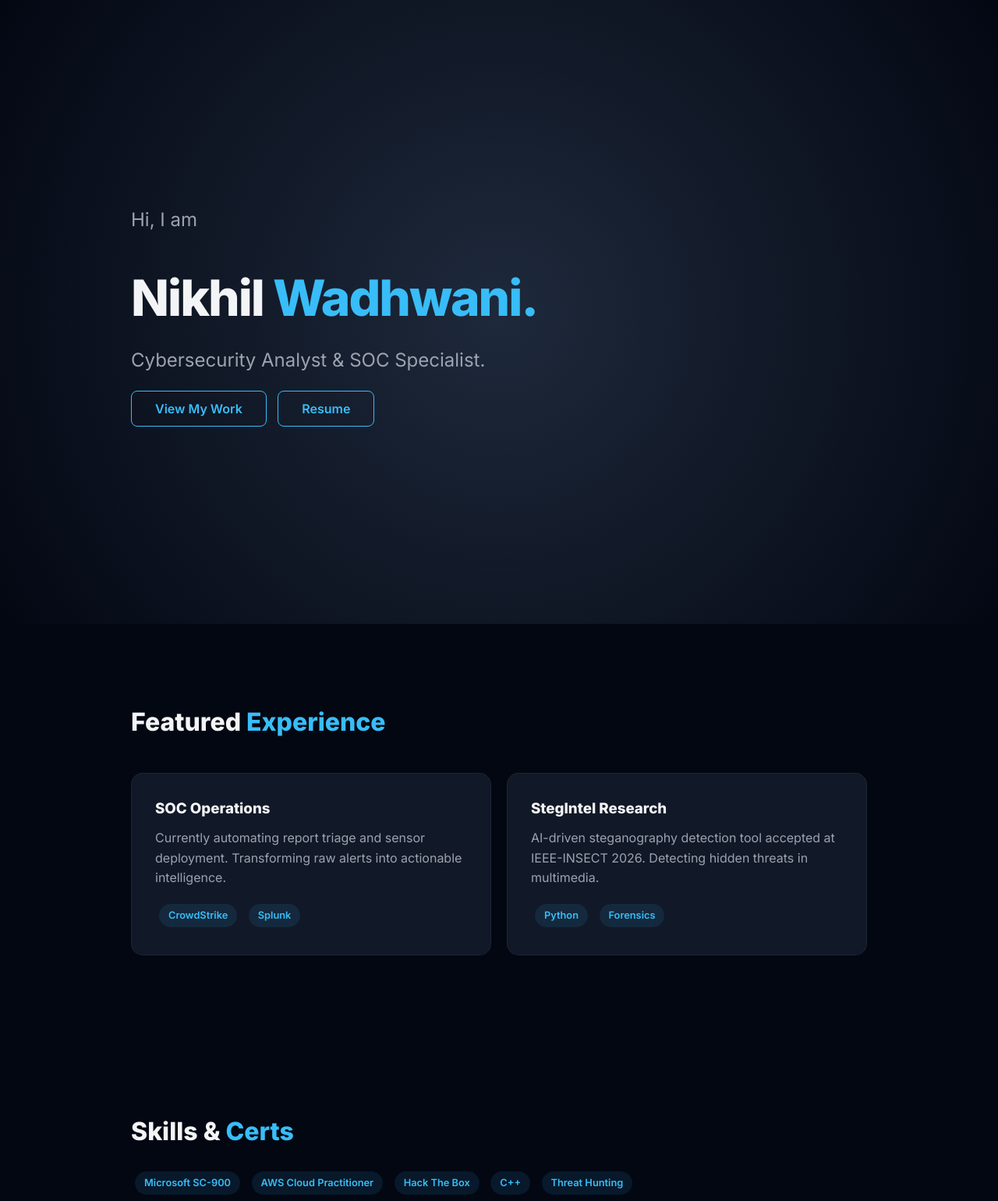
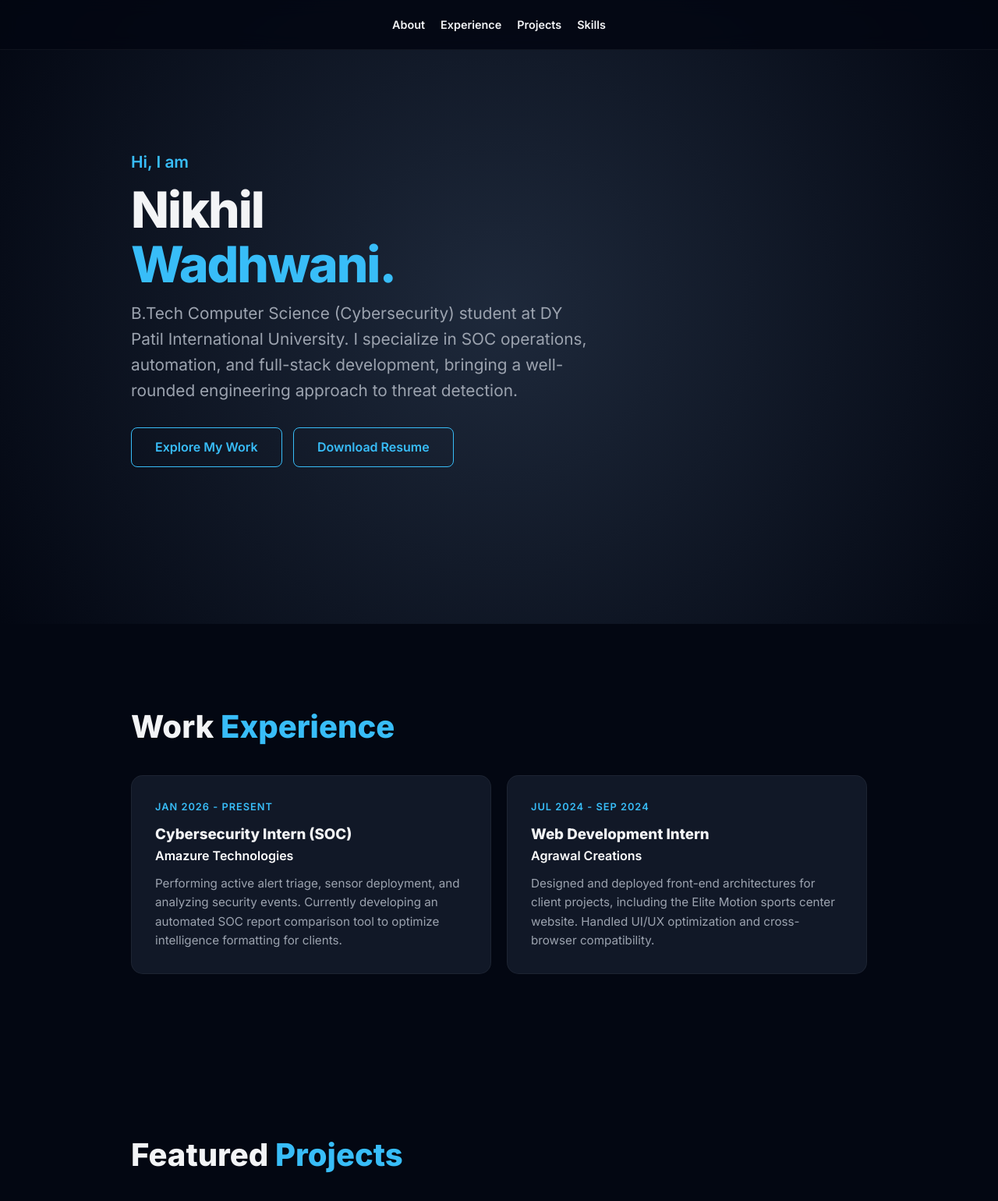
Before and after one commit to nikhil-wadhwani1/portfolio, a plain HTML site: page index.html in a window 1280 px wide. Shown: the top 1540 px of the page at 78% size. Drawn offline with nearby package versions, Linux system fonts and the light colour scheme.

Commit message:
added full cv

```diff
--- a/index.html
+++ b/index.html
@@ -1,9 +1,10 @@
 <!DOCTYPE html>
 <html lang="en">
+
 <head>
     <meta charset="UTF-8">
     <meta name="viewport" content="width=device-width, initial-scale=1.0">
-    <title>Nikhil Wadhwani | Cybersecurity & SOC</title>
+    <title>Nikhil Wadhwani | Digital Portfolio</title>
     <link href="https://fonts.googleapis.com/css2?family=Inter:wght@300;400;600;800&display=swap" rel="stylesheet">
     <link rel="stylesheet" href="https://unpkg.com/aos@next/dist/aos.css" />
 
@@ -11,109 +12,284 @@
         :root {
             --bg: #030712;
             --card-bg: #111827;
-            --accent: #38bdf8; /* Cyber Blue */
+            --accent: #38bdf8;
             --text-main: #f3f4f6;
             --text-dim: #9ca3af;
         }
 
-        * { margin: 0; padding: 0; box-sizing: border-box; font-family: 'Inter', sans-serif; }
-        body { background-color: var(--bg); color: var(--text-main); line-height: 1.6; overflow-x: hidden; }
+        * {
+            margin: 0;
+            padding: 0;
+            box-sizing: border-box;
+            font-family: 'Inter', sans-serif;
+        }
 
-        /* Smooth Background Gradient */
+        body {
+            background-color: var(--bg);
+            color: var(--text-main);
+            line-height: 1.6;
+            overflow-x: hidden;
+        }
+
         .gradient-bg {
-            position: fixed; top: 0; left: 0; width: 100%; height: 100%;
+            position: fixed;
+            top: 0;
+            left: 0;
+            width: 100%;
+            height: 100%;
             background: radial-gradient(circle at 50% 50%, #1e293b 0%, #030712 100%);
             z-index: -1;
         }
 
-        section { padding: 100px 10%; max-width: 1200px; margin: 0 auto; }
+        /* Navigation */
+        nav {
+            position: fixed;
+            top: 0;
+            width: 100%;
+            padding: 20px 10%;
+            background: rgba(3, 7, 18, 0.85);
+            backdrop-filter: blur(10px);
+            z-index: 100;
+            display: flex;
+            justify-content: center;
+            gap: 20px;
+            border-bottom: 1px solid rgba(255, 255, 255, 0.05);
+        }
 
-        /* Hero Section */
-        .hero { height: 100vh; display: flex; flex-direction: column; justify-content: center; align-items: flex-start; }
-        h1 { font-size: 4rem; font-weight: 800; letter-spacing: -2px; margin-bottom: 10px; }
-        .accent-text { color: var(--accent); }
-        .hero p { font-size: 1.5rem; color: var(--text-dim); margin-bottom: 30px; }
+        nav a {
+            color: var(--text-main);
+            text-decoration: none;
+            font-size: 0.9rem;
+            font-weight: 600;
+            transition: 0.3s;
+        }
+
+        nav a:hover {
+            color: var(--accent);
+        }
+
+        section {
+            padding: 100px 10%;
+            max-width: 1200px;
+            margin: 0 auto;
+        }
+
+        /* Hero */
+        .hero {
+            min-height: 100vh;
+            display: flex;
+            flex-direction: column;
+            justify-content: center;
+        }
+
+        h1 {
+            font-size: 4rem;
+            font-weight: 800;
+            letter-spacing: -2px;
+            margin-bottom: 10px;
+            line-height: 1.1;
+        }
+
+        .accent-text {
+            color: var(--accent);
+        }
+
+        .hero p {
+            font-size: 1.3rem;
+            color: var(--text-dim);
+            margin-bottom: 30px;
+            max-width: 600px;
+        }
 
         .btn {
-            padding: 12px 30px; border: 1px solid var(--accent); color: var(--accent);
-            text-decoration: none; border-radius: 8px; font-weight: 600;
+            padding: 12px 30px;
+            border: 1px solid var(--accent);
+            color: var(--accent);
+            text-decoration: none;
+            border-radius: 8px;
+            font-weight: 600;
             transition: all 0.3s ease;
+            display: inline-block;
+            margin-right: 10px;
+            margin-bottom: 10px;
         }
-        .btn:hover { background: var(--accent); color: var(--bg); box-shadow: 0 0 20px rgba(56, 189, 248, 0.4); }
 
-        /* Grid Layout for Projects */
-        .grid { display: grid; grid-template-columns: repeat(auto-fit, minmax(300px, 1fr)); gap: 20px; margin-top: 40px; }
+        .btn:hover {
+            background: var(--accent);
+            color: var(--bg);
+            box-shadow: 0 0 20px rgba(56, 189, 248, 0.4);
+        }
+
+        /* Grids & Cards */
+        .grid {
+            display: grid;
+            grid-template-columns: repeat(auto-fit, minmax(320px, 1fr));
+            gap: 20px;
+            margin-top: 30px;
+        }
+
         .card {
-            background: var(--card-bg); padding: 30px; border-radius: 15px;
-            border: 1px solid rgba(255,255,255,0.05); transition: 0.3s;
+            background: var(--card-bg);
+            padding: 30px;
+            border-radius: 15px;
+            border: 1px solid rgba(255, 255, 255, 0.05);
+            transition: 0.3s;
         }
-        .card:hover { transform: translateY(-10px); border-color: var(--accent); }
+
+        .card:hover {
+            transform: translateY(-5px);
+            border-color: var(--accent);
+        }
+
+        .date-badge {
+            font-size: 0.8rem;
+            color: var(--accent);
+            text-transform: uppercase;
+            font-weight: 600;
+            letter-spacing: 1px;
+            display: block;
+            margin-bottom: 10px;
+        }
 
         .skill-tag {
-            display: inline-block; background: rgba(56, 189, 248, 0.1);
-            color: var(--accent); padding: 5px 12px; border-radius: 20px;
-            font-size: 0.8rem; margin: 5px; font-weight: 600;
+            display: inline-block;
+            background: rgba(56, 189, 248, 0.1);
+            color: var(--accent);
+            padding: 6px 14px;
+            border-radius: 20px;
+            font-size: 0.85rem;
+            margin: 5px 5px 5px 0;
+            font-weight: 600;
         }
 
-        /* Mobile Responsive */
-        @media (max-width: 768px) { h1 { font-size: 2.5rem; } }
+        @media (max-width: 768px) {
+            h1 {
+                font-size: 2.5rem;
+            }
+
+            nav {
+                display: none;
+                /* Hide nav on mobile to save space */
+            }
+        }
     </style>
 </head>
+
 <body>
 
     <div class="gradient-bg"></div>
 
-<section class="hero" data-aos="fade-up">
-    <p>Hi, I am</p>
-    <h1>Nikhil <span class="accent-text">Wadhwani.</span></h1>
-    <p>Cybersecurity Analyst & SOC Specialist.</p>
+    <nav>
+        <a href="#about">About</a>
+        <a href="#experience">Experience</a>
+        <a href="#projects">Projects</a>
+        <a href="#skills">Skills</a>
+    </nav>
+
+    <section class="hero" id="about" data-aos="fade-up">
+        <p style="color: var(--accent); font-weight: 600; margin-bottom: 10px;">Hi, I am</p>
+        <h1>Nikhil <br><span class="accent-text">Wadhwani.</span></h1>
+        <p>B.Tech Computer Science (Cybersecurity) student at DY Patil International University. I specialize in SOC
+            operations, automation, and full-stack development, bringing a well-rounded engineering approach to threat
+            detection.</p>
         <div>
-        <a href="#work" class="btn">View My Work</a>
-        <a href="resume.pdf" class="btn" style="margin-left: 10px;">Resume</a>
+            <a href="#experience" class="btn">Explore My Work</a>
+            <a href="resume.pdf" class="btn">Download Resume</a>
         </div>
     </section>
 
-<section id="work" data-aos="fade-up">
-    <h2 style="font-size: 2rem; margin-bottom: 40px;">Featured <span class="accent-text">Experience</span></h2>
+    <section id="experience" data-aos="fade-up">
+        <h2 style="font-size: 2.5rem; margin-bottom: 20px;">Work <span class="accent-text">Experience</span></h2>
         <div class="grid">
             <div class="card">
-            <h3>SOC Operations</h3>
-            <p style="color: var(--text-dim); margin-top: 10px;">Currently automating report triage and sensor deployment. Transforming raw alerts into actionable intelligence.</p>
+                <span class="date-badge">Jan 2026 - Present</span>
+                <h3>Cybersecurity Intern (SOC)</h3>
+                <p style="color: #fff; font-weight: 600;">Amazure Technologies</p>
+                <p style="color: var(--text-dim); margin-top: 10px; font-size: 0.95rem;">Performing active alert triage,
+                    sensor deployment, and analyzing security events. Currently developing an automated SOC report
+                    comparison tool to optimize intelligence formatting for clients.</p>
+            </div>
+            <div class="card">
+                <span class="date-badge">Jul 2024 - Sep 2024</span>
+                <h3>Web Development Intern</h3>
+                <p style="color: #fff; font-weight: 600;">Agrawal Creations</p>
+                <p style="color: var(--text-dim); margin-top: 10px; font-size: 0.95rem;">Designed and deployed front-end
+                    architectures for client projects, including the Elite Motion sports center website. Handled UI/UX
+                    optimization and cross-browser compatibility.</p>
+            </div>
+        </div>
+    </section>
+
+    <section id="projects" data-aos="fade-up">
+        <h2 style="font-size: 2.5rem; margin-bottom: 20px;">Featured <span class="accent-text">Projects</span></h2>
+        <div class="grid">
+            <div class="card">
+                <h3>SOC Automation Engine</h3>
+                <p style="color: var(--text-dim); margin-top: 10px; font-size: 0.95rem;">A script-based tool designed to
+                    compare and evaluate different output formats of SOC automation reports, streamlining the process of
+                    threat data review.</p>
                 <div style="margin-top: 15px;">
-                <span class="skill-tag">CrowdStrike</span> <span class="skill-tag">Splunk</span>
+                    <span class="skill-tag">Cybersecurity</span> <span class="skill-tag">Automation</span>
                 </div>
             </div>
             <div class="card">
-            <h3>StegIntel Research</h3>
-            <p style="color: var(--text-dim); margin-top: 10px;">AI-driven steganography detection tool accepted at IEEE-INSECT 2026. Detecting hidden threats in multimedia.</p>
+                <h3>AI Snake Game</h3>
+                <p style="color: var(--text-dim); margin-top: 10px; font-size: 0.95rem;">Engineered an autonomous agent
+                    using Reinforcement Learning. Implemented training loops that allow the AI to learn optimal pathing
+                    and survival strategies over time.</p>
                 <div style="margin-top: 15px;">
-                <span class="skill-tag">Python</span> <span class="skill-tag">Forensics</span>
+                    <span class="skill-tag">Python</span> <span class="skill-tag">Machine Learning</span>
+                </div>
+            </div>
+            <div class="card">
+                <h3>StegIntel</h3>
+                <p style="color: var(--text-dim); margin-top: 10px; font-size: 0.95rem;">Research-based AI tool for
+                    detecting hidden data within multimedia files. Paper accepted and published at the IEEE-INSECT 2026
+                    conference.</p>
+                <div style="margin-top: 15px;">
+                    <span class="skill-tag">Random Forest</span> <span class="skill-tag">CNN</span>
                 </div>
             </div>
         </div>
     </section>
 
-<section data-aos="fade-up">
-    <h2 style="font-size: 2rem; margin-bottom: 20px;">Skills & <span class="accent-text">Certs</span></h2>
-    <div>
+    <section id="skills" data-aos="fade-up">
+        <h2 style="font-size: 2.5rem; margin-bottom: 20px;">Tech <span class="accent-text">Arsenal</span></h2>
+
+        <h3 style="margin-top: 20px; font-size: 1.2rem;">Certifications</h3>
+        <div style="margin-bottom: 20px;">
             <span class="skill-tag">Microsoft SC-900</span>
             <span class="skill-tag">AWS Cloud Practitioner</span>
+        </div>
+
+        <h3 style="margin-top: 20px; font-size: 1.2rem;">Languages & Frameworks</h3>
+        <div style="margin-bottom: 20px;">
+            <span class="skill-tag">C</span>
+            <span class="skill-tag">C++</span>
+            <span class="skill-tag">Python</span>
+            <span class="skill-tag">HTML/CSS</span>
+        </div>
+
+        <h3 style="margin-top: 20px; font-size: 1.2rem;">Security & Operations</h3>
+        <div>
+            <span class="skill-tag">CrowdStrike</span>
+            <span class="skill-tag">Splunk</span>
             <span class="skill-tag">Hack The Box</span>
-        <span class="skill-tag">C++</span>
-        <span class="skill-tag">Threat Hunting</span>
+            <span class="skill-tag">Alert Triage</span>
         </div>
     </section>
 
-<section style="text-align: center;" data-aos="fade-up">
-    <h2>Let's Secure Something Together.</h2>
-    <p style="margin: 20px 0; color: var(--text-dim);">nikhil.wadhwani@email.com</p>
-    <a href="mailto:your-email@gmail.com" class="btn">Get In Touch</a>
+    <section style="text-align: center; padding-bottom: 150px;" data-aos="fade-up">
+        <h2 style="font-size: 3rem;">Ready to Connect?</h2>
+        <p style="margin: 20px 0; color: var(--text-dim); font-size: 1.2rem;">Drop an email or connect on LinkedIn.</p>
+        <a href="mailto:your-email@gmail.com" class="btn">Email Me</a>
     </section>
 
     <script src="https://unpkg.com/aos@next/dist/aos.js"></script>
     <script>
-    AOS.init({ duration: 1000, once: true });
+        AOS.init({ duration: 800, once: true });
     </script>
 
 </body>
+
 </html>
```
Lines whose indentation alone changed are shown as unchanged.
